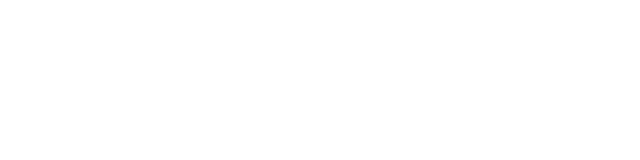
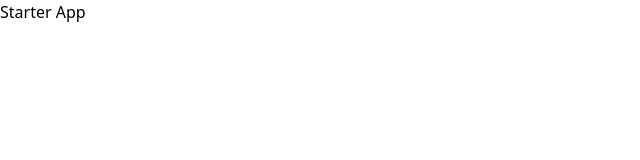
Before and after one commit to m-kupiec/starter-react-ts-tailwind, a React (Vite) app: page / in a window 1280 px wide. Shown: the top 160 px of the page, without its empty margins (0-640 px from the left). Built offline with nearby package versions, Linux system fonts and the light colour scheme.

Commit message:
Render sample text

```diff
--- a/package.json
+++ b/package.json
@@ -1,7 +1,7 @@
 {
   "name": "starter-app-react-ts-tailwind",
   "private": true,
-  "version": "1.0.38",
+  "version": "1.0.39",
   "type": "module",
   "scripts": {
     "format": "prettier --write .",
--- a/src/App.tsx
+++ b/src/App.tsx
@@ -1,5 +1,9 @@
 function App() {
-  return <></>;
+  return (
+    <>
+      <h1>Starter App</h1>
+    </>
+  );
 }
 
 export default App;
```
Also changed, not shown: 1 other file (tests, documents, lock files or other folders).
